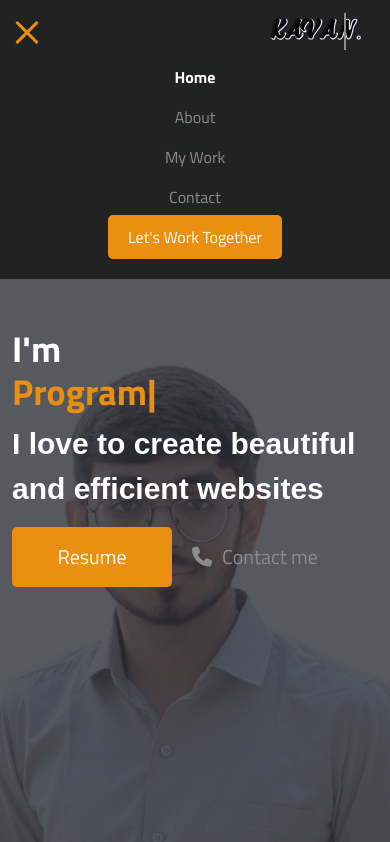
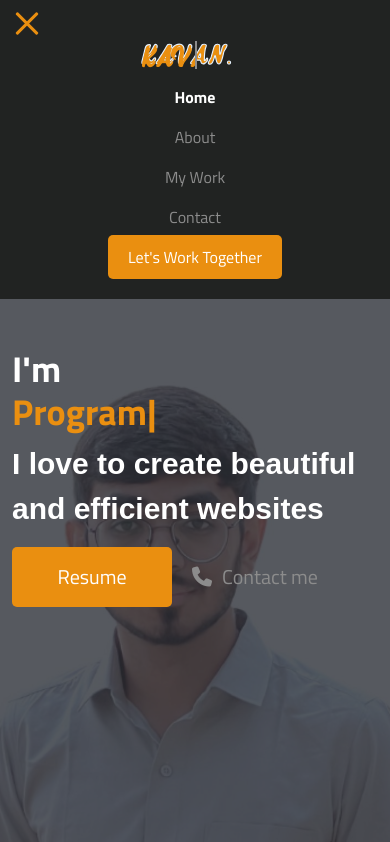
Before and after one commit to KavanGamii/Portfolio, a plain HTML site: page index.html in a window 390 px wide. Both pictures are taken after a click on the button "Toggle navigation". Shown: the top 842 px of the page. Drawn offline with nearby package versions, Linux system fonts and the light colour scheme.

Commit message:
logo changes

```diff
--- a/assets/css/media.css
+++ b/assets/css/media.css
@@ -58,8 +58,8 @@
     }
 
     #logo::before {
-        display: flex;
-        align-items: center;
+        top: 2px;
+left: 0px;
 
     }
 
--- a/assets/css/style.css
+++ b/assets/css/style.css
@@ -135,11 +135,13 @@
     position: relative;
     -webkit-text-stroke: 0.3vw #e4f1ff;
     text-transform: uppercase;
+    color: var(--orange);
 
 }
 
 #logo::before {
     content: attr(data-text);
+    color: var(--orange);
     position: absolute;
     top: 5px;
     left: -1px;
--- a/index.html
+++ b/index.html
@@ -33,8 +33,8 @@
                 <span class="toggler-icon middle-bar"></span>
                 <span class="toggler-icon bottom-bar"></span>
             </button>
-            <a class="navbar-brand" id="logo" data-text="Kavan" href="index.html">Kavan.</a>
             <div class="collapse navbar-collapse" id="navbarTogglerDemo01">
+                <a class="navbar-brand" id="logo" data-text="Kavan" href="index.html">Kavan.</a>
                 <ul class="navbar-nav m-auto mb-2 mb-lg-0">
                     <li class="nav-item">
                         <a class="nav-link active ms-lg-4" aria-current="page" href="index.html">Home</a>
```
Also changed, not shown: assets/js/main.js (line endings or trailing spaces).
